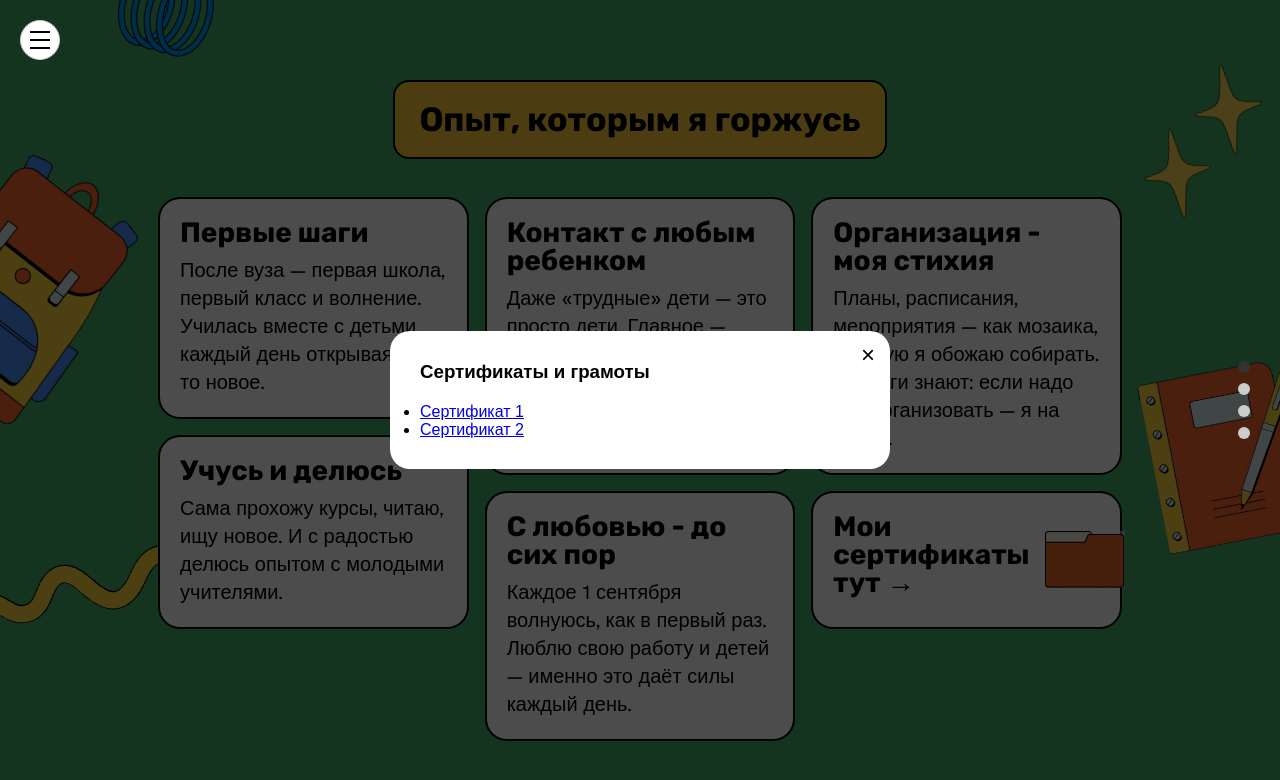
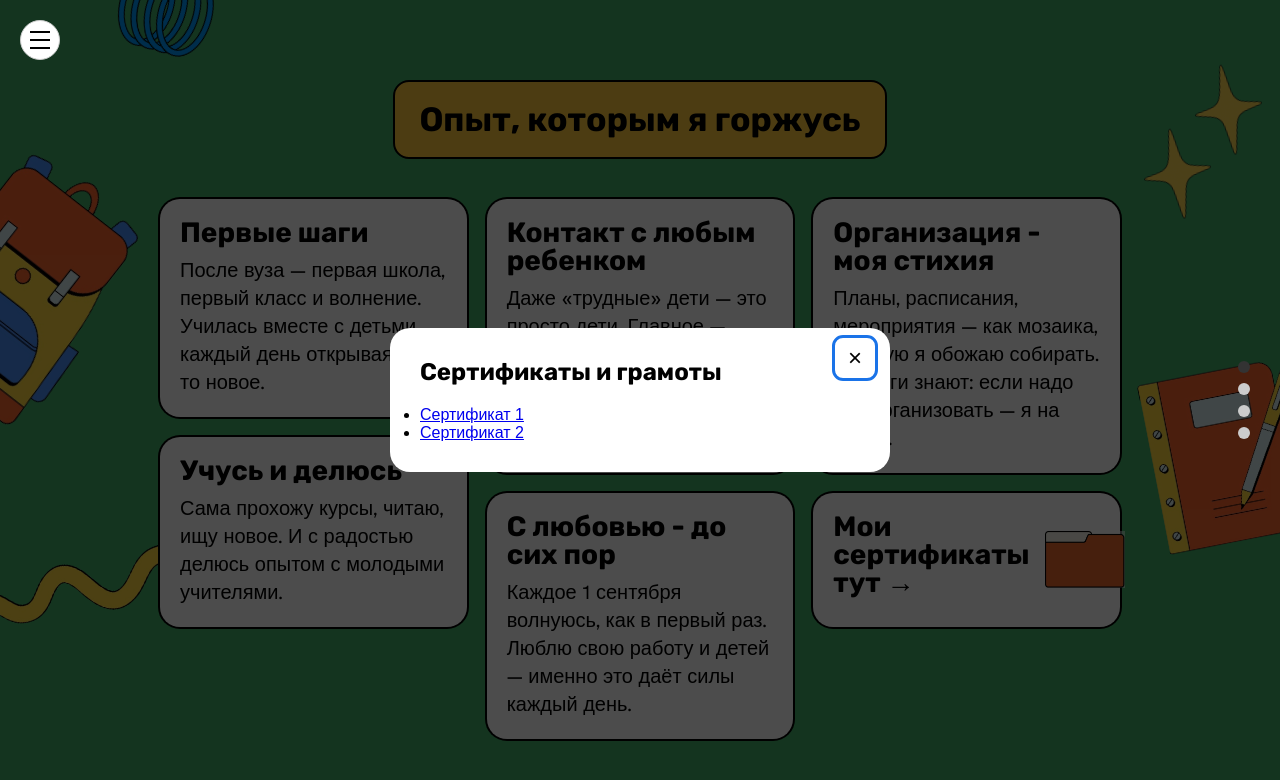
Before and after one commit to BobbyDorfman/fedorenko-landing, a React (Create React App) app: page / in a window 1280 px wide. Both pictures are taken after a click on the element "Мои сертификаты тут →". Shown: the top 780 px of the page. Built offline with nearby package versions, Linux system fonts and the light colour scheme.

Commit message:
Add files via upload

```diff
--- a/src/components/Popup/Popup.js
+++ b/src/components/Popup/Popup.js
@@ -1,19 +1,57 @@
-import React from "react";
+import React, { useEffect, useRef } from "react";
+import { createPortal } from "react-dom";
 import "./Popup.scss";
 
-function Popup({ isOpen, onClose, title, children }) {
+function Popup({ isOpen, onClose, title, wide = false, children }) {
+    const closeRef = useRef(null);
+    const onCloseRef = useRef(onClose);
+    onCloseRef.current = onClose; // всегда свежая функция, без пересоздания подписок
+
+    // Esc закрывает окно, фокус переходит на кнопку «Закрыть»
+    useEffect(() => {
+        if (!isOpen) return undefined;
+
+        const previouslyFocused = document.activeElement;
+        if (closeRef.current) closeRef.current.focus();
+
+        const onKey = (e) => {
+            if (e.key === "Escape") onCloseRef.current();
+        };
+        window.addEventListener("keydown", onKey);
+
+        return () => {
+            window.removeEventListener("keydown", onKey);
+            if (previouslyFocused && previouslyFocused.focus) previouslyFocused.focus();
+        };
+    }, [isOpen]);
+
     if (!isOpen) return null;
 
-    return (
-        <div className="popup">
-        <div className="popup__content">
-            <button className="popup__close" onClick={onClose}>×</button>
-            {title && <h3>{title}</h3>}
-            <div className="popup__body">
-            {children}
+    // Портал в body: секции сайта имеют transform, из-за него position: fixed
+    // внутри секции смещается и окно открывается криво.
+    return createPortal(
+        <div className="popup" onClick={onClose}>
+            <div
+                className={`popup__content${wide ? " popup__content--wide" : ""}`}
+                role="dialog"
+                aria-modal="true"
+                aria-label={title}
+                onClick={(e) => e.stopPropagation()}
+            >
+                <button
+                    type="button"
+                    className="popup__close"
+                    onClick={onClose}
+                    aria-label="Закрыть"
+                    ref={closeRef}
+                >
+                    ×
+                </button>
+                {title && <h3 className="popup__title">{title}</h3>}
+                <div className="popup__body">{children}</div>
             </div>
-        </div>
-        </div>
+        </div>,
+        document.body
     );
 }
 
--- a/src/components/Popup/Popup.scss
+++ b/src/components/Popup/Popup.scss
@@ -13,20 +13,47 @@
         border-radius: 20px;
         max-width: 500px;
         width: 90%;
+        max-height: 90vh;
+        overflow-y: auto;
         position: relative;
+
+        &--wide {
+            max-width: 900px;
+        }
+    }
+
+    &__title {
+        font-family: "Rubik", sans-serif;
+        font-size: 24px;
+        margin: 0 40px 0 0;
     }
 
     &__close {
         position: absolute;
         top: 10px;
         right: 15px;
-        font-size: 24px;
+        width: 40px;
+        height: 40px;
+        font-size: 28px;
+        line-height: 1;
         background: none;
         border: none;
         cursor: pointer;
+
+        &:focus-visible {
+            outline: 3px solid #1a73e8;
+            border-radius: 8px;
+        }
     }
 
     &__body {
         margin-top: 20px;
     }
 }
+
+@media screen and (max-width: 600px) {
+    .popup__content {
+        padding: 20px 14px;
+        width: 94%;
+    }
+}
```
